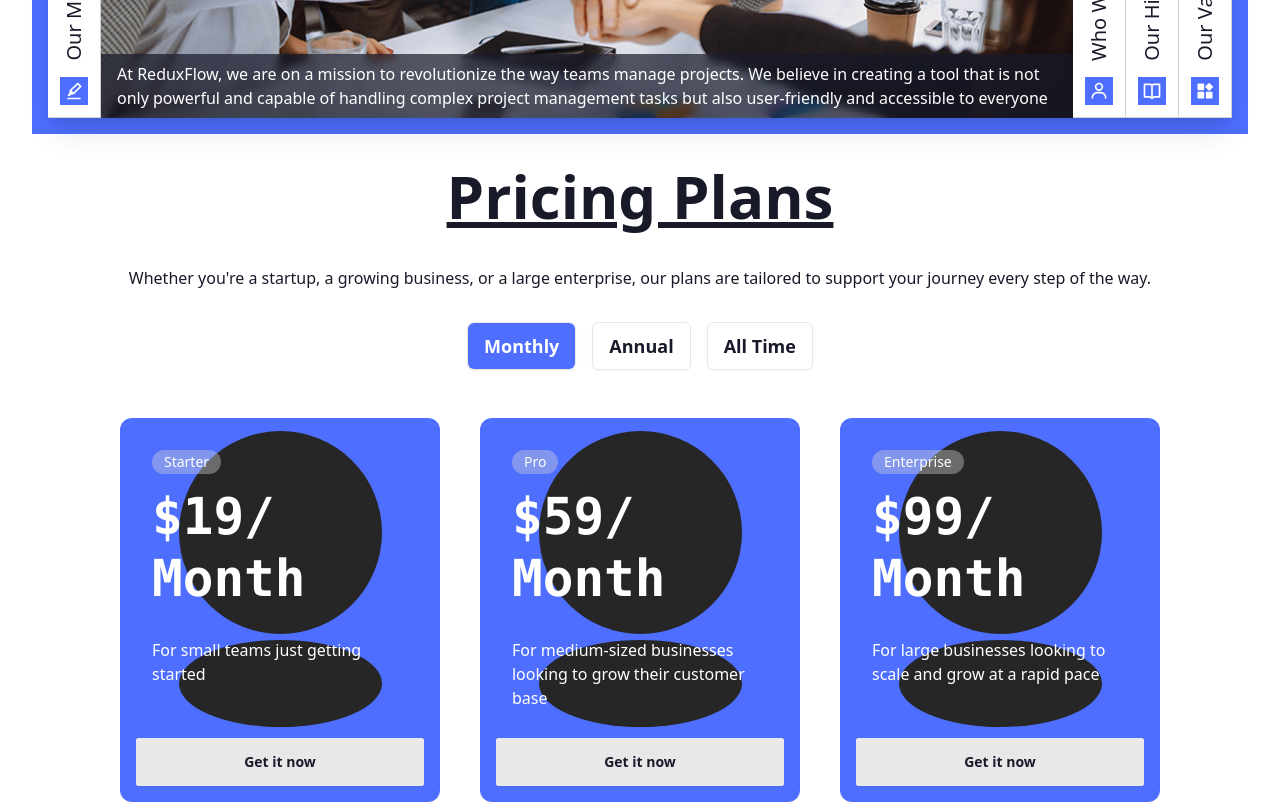
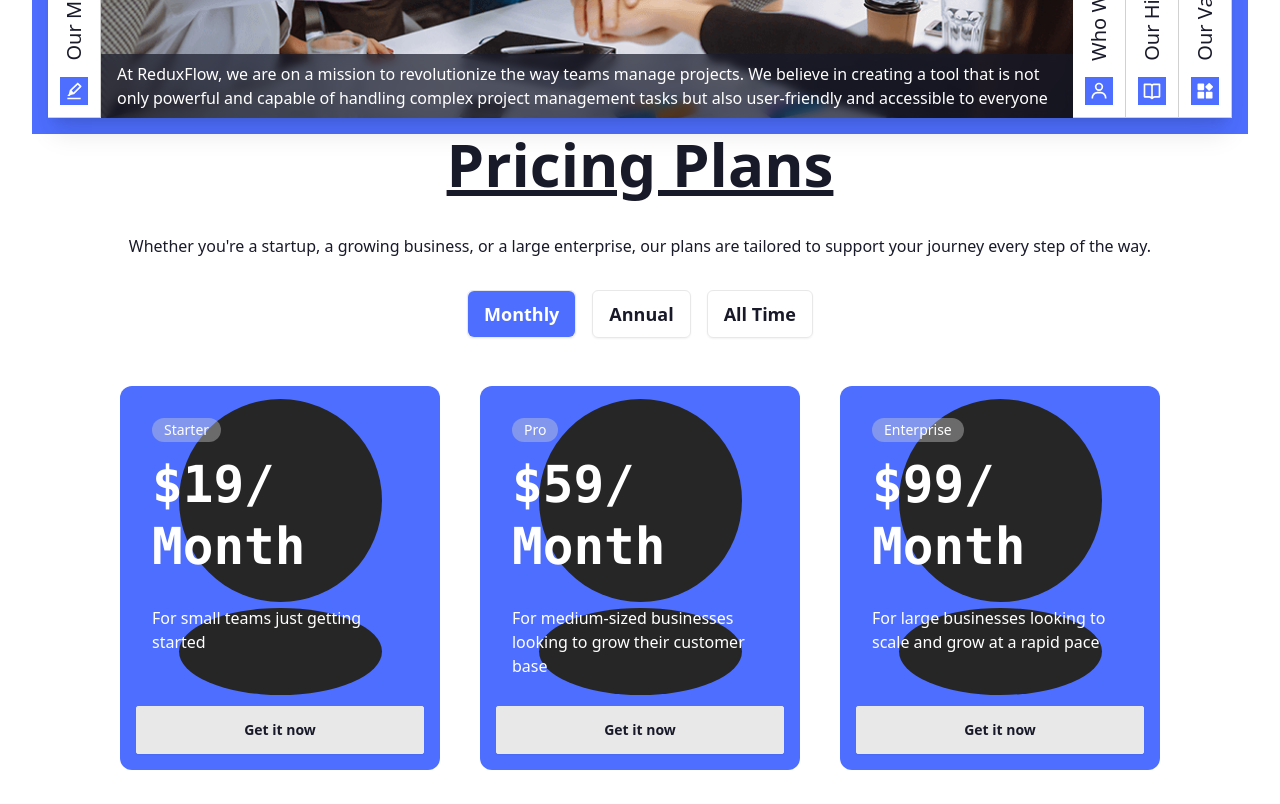
Before and after one commit to GabrielEger2/ReduxFlow-Analytics, a React (Vite) app in the folder client/: page / in a window 1280 px wide. Shown: the part 1680-2484 px from the top of the page. Built offline with nearby package versions, Linux system fonts and the light colour scheme.

Commit message:
feat: add small changes to current components

```diff
--- a/client/src/components/Home/Pricing.tsx
+++ b/client/src/components/Home/Pricing.tsx
@@ -37,7 +37,7 @@ const Pricing = () => {
 
   return (
     <section className="flex justify-center">
-      <div className="flex flex-col items-center pt-8 lg:space-y-8">
+      <div className="flex flex-col items-center lg:space-y-8">
         <div className="flex flex-col items-center text-center px-8">
           <h1 className="text-6xl underline font-bold">Pricing Plans</h1>
           <p className="text-center mt-10">
--- a/client/src/components/layout/AnimatedModal.tsx
+++ b/client/src/components/layout/AnimatedModal.tsx
@@ -21,7 +21,7 @@ const AnimatedModal = ({
           className="bg-black/20 min-w-screen backdrop-blur p-8 fixed inset-0 z-50 grid place-items-center overflow-y-scroll cursor-pointer"
         >
           <motion.div
-            initial={{ scale: 0, rotate: '8deg' }}
+            initial={{ scale: 0, rotate: '10deg' }}
             animate={{ scale: 1, rotate: '0deg' }}
             exit={{ scale: 0, rotate: '0deg' }}
             onClick={(e) => e.stopPropagation()}
--- a/client/src/components/layout/Navbar.tsx
+++ b/client/src/components/layout/Navbar.tsx
@@ -18,16 +18,13 @@ const Navbar = () => {
           <BiSolidWidget size={30} />
           <p className="font-semibold text-xl">ReduxFlow</p>
         </Link>
-        <div className="hidden sm:block">
         <ul className="flex space-x-3 md:space-x-6 items-center">
           <a
             data-href="#hero"
             onClick={
-                location.pathname === '/'
-                  ? handleLinkClick
-                  : () => navigate('/')
+              location.pathname === '/' ? handleLinkClick : () => navigate('/')
             }
-              className="translate-y-0.5 group"
+            className="translate-y-0.5 group hidden sm:block"
           >
             <p className="text-lg font-semibold cursor-pointer">Home</p>
             <span className="block max-w-0 group-hover:max-w-full transition-all duration-500 h-1 bg-primary" />
@@ -35,11 +32,9 @@ const Navbar = () => {
           <a
             data-href="#aboutUs"
             onClick={
-                location.pathname === '/'
-                  ? handleLinkClick
-                  : () => navigate('/')
+              location.pathname === '/' ? handleLinkClick : () => navigate('/')
             }
-              className="translate-y-0.5 group"
+            className="translate-y-0.5 group hidden sm:block"
           >
             <p className="text-lg font-semibold cursor-pointer">About Us</p>
             <span className="block max-w-0 group-hover:max-w-full transition-all duration-500 h-1 bg-primary" />
@@ -47,11 +42,9 @@ const Navbar = () => {
           <a
             data-href="#pricing"
             onClick={
-                location.pathname === '/'
-                  ? handleLinkClick
-                  : () => navigate('/')
+              location.pathname === '/' ? handleLinkClick : () => navigate('/')
             }
-              className="translate-y-0.5 group"
+            className="translate-y-0.5 group hidden sm:block"
           >
             <p className="text-lg font-semibold cursor-pointer">Pricing</p>
             <span className="block max-w-0 group-hover:max-w-full transition-all duration-500 h-1 bg-primary" />
@@ -64,7 +57,6 @@ const Navbar = () => {
           </Link>
         </ul>
       </div>
-      </div>
     </nav>
   )
 }
--- a/client/src/pages/Home.tsx
+++ b/client/src/pages/Home.tsx
@@ -23,14 +23,11 @@ const Home = () => {
         </div>
         <div
           id="aboutUs"
-          className="flex w-full justify-center lg:min-h-screen"
+          className="flex w-full justify-center mb-10 lg:mb-0 lg:min-h-screen"
         >
           <AboutUs />
         </div>
-        <div
-          id="pricing"
-          className="flex w-full justify-center lg:min-h-screen"
-        >
+        <div id="pricing" className="flex w-full justify-center mb-20">
           <Pricing />
         </div>
       </div>
```
Lines whose indentation alone changed are shown as unchanged.
